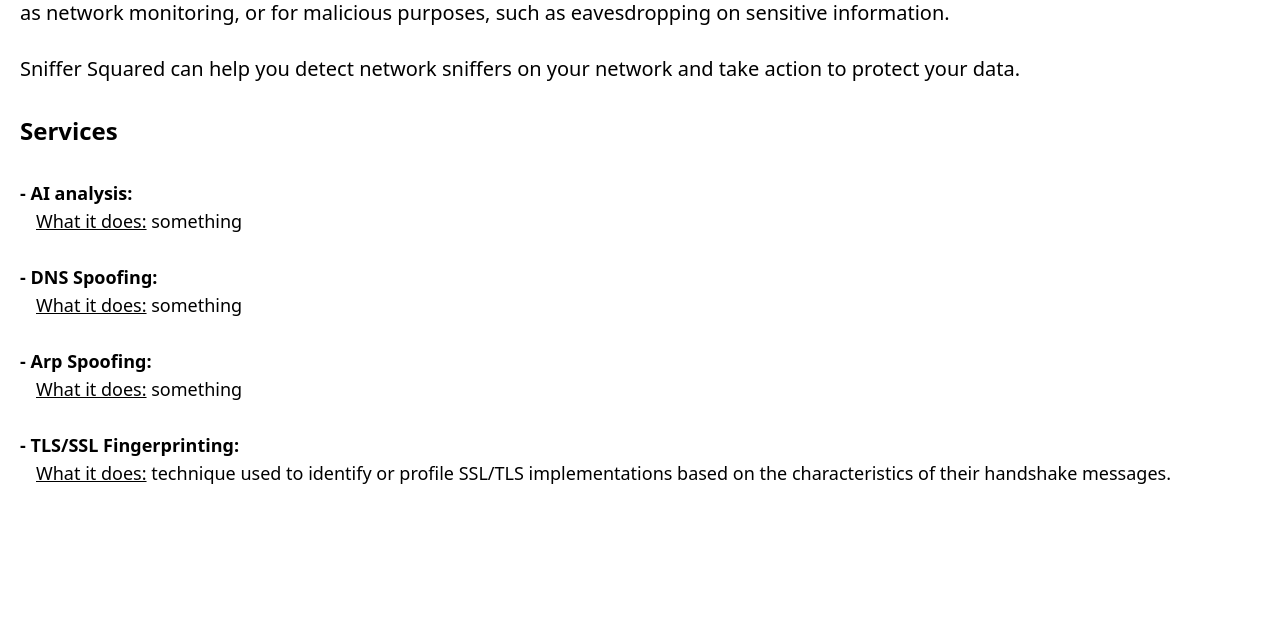
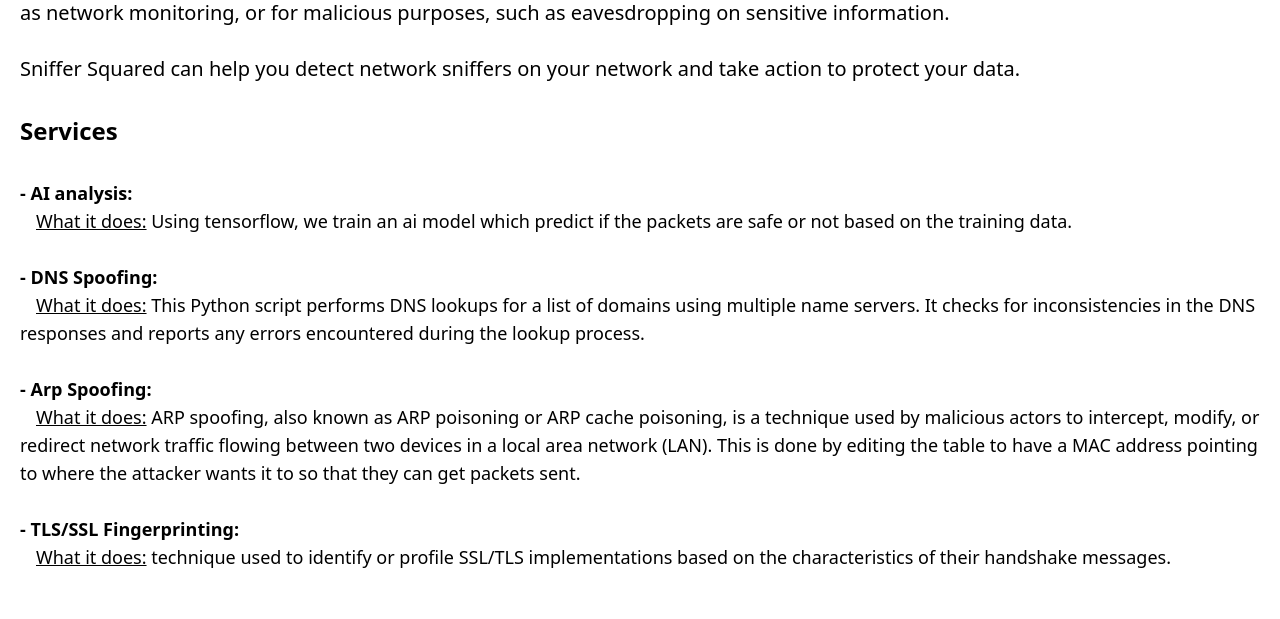
Before and after one commit to Radictionary/sniffer-squared, a Django app: page /about/ in a window 1280 px wide. Shown: the part 353-972 px from the top of the page. Before the commit the page ends 837 px from the top, so only its background shows below. Run offline with Django 5.2, Linux system fonts and the light colour scheme; the visitor is signed in with stand-in values (Sample User, id 1); some libraries are stand-ins or nearby versions.

Commit message:
about sections updated

```diff
--- a/app/sniffersquaredapp/templates/about.html
+++ b/app/sniffersquaredapp/templates/about.html
@@ -18,7 +18,7 @@
     <h3 class="mt-18 my-8 text-2xl font-semibold">Services</h3>
     <p class="text-lg font-semibold"> - AI analysis: <br>
         <span class="font-normal ml-4 text-lg">
-            <span class="underline">What it does:</span> something
+            <span class="underline">What it does:</span> Using tensorflow, we train an ai model which predict if the packets are safe or not based on the training data.
         </span>
     </p><br>
     <!-- <p class="ml-4 text-lg">
@@ -27,7 +27,7 @@
 
     <p class="text-lg font-semibold"> - DNS Spoofing: <br>
         <span class="font-normal ml-4 text-lg">
-            <span class="underline">What it does:</span> something
+            <span class="underline">What it does:</span> This Python script performs DNS lookups for a list of domains using multiple name servers. It checks for inconsistencies in the DNS responses and reports any errors encountered during the lookup process.
         </span>
     </p><br>
     <!-- <p class="ml-4 text-lg">
@@ -36,7 +36,8 @@
 
     <p class="text-lg font-semibold"> - Arp Spoofing: <br>
         <span class="font-normal ml-4 text-lg">
-            <span class="underline">What it does:</span> something
+            <span class="underline">What it does:</span> ARP spoofing, also known as ARP poisoning or ARP cache poisoning, is a technique used by malicious actors to intercept, modify, or redirect network traffic flowing between two devices in a local area network (LAN). This is done by editing the table to have a MAC address pointing to where the attacker wants it to so that they can get packets sent.
+
         </span>
     </p><br>
     <!-- <p class="ml-4 text-lg">
```
